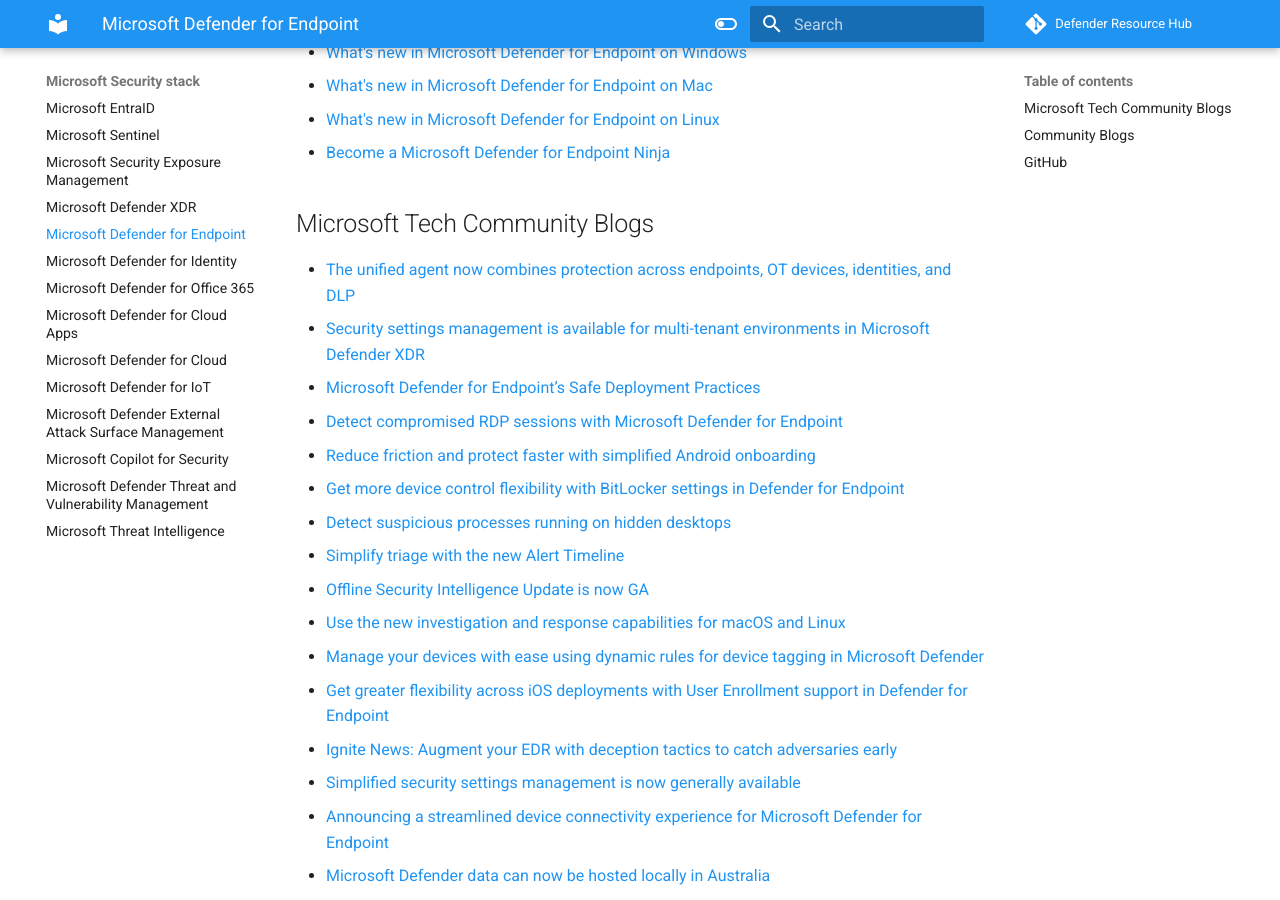
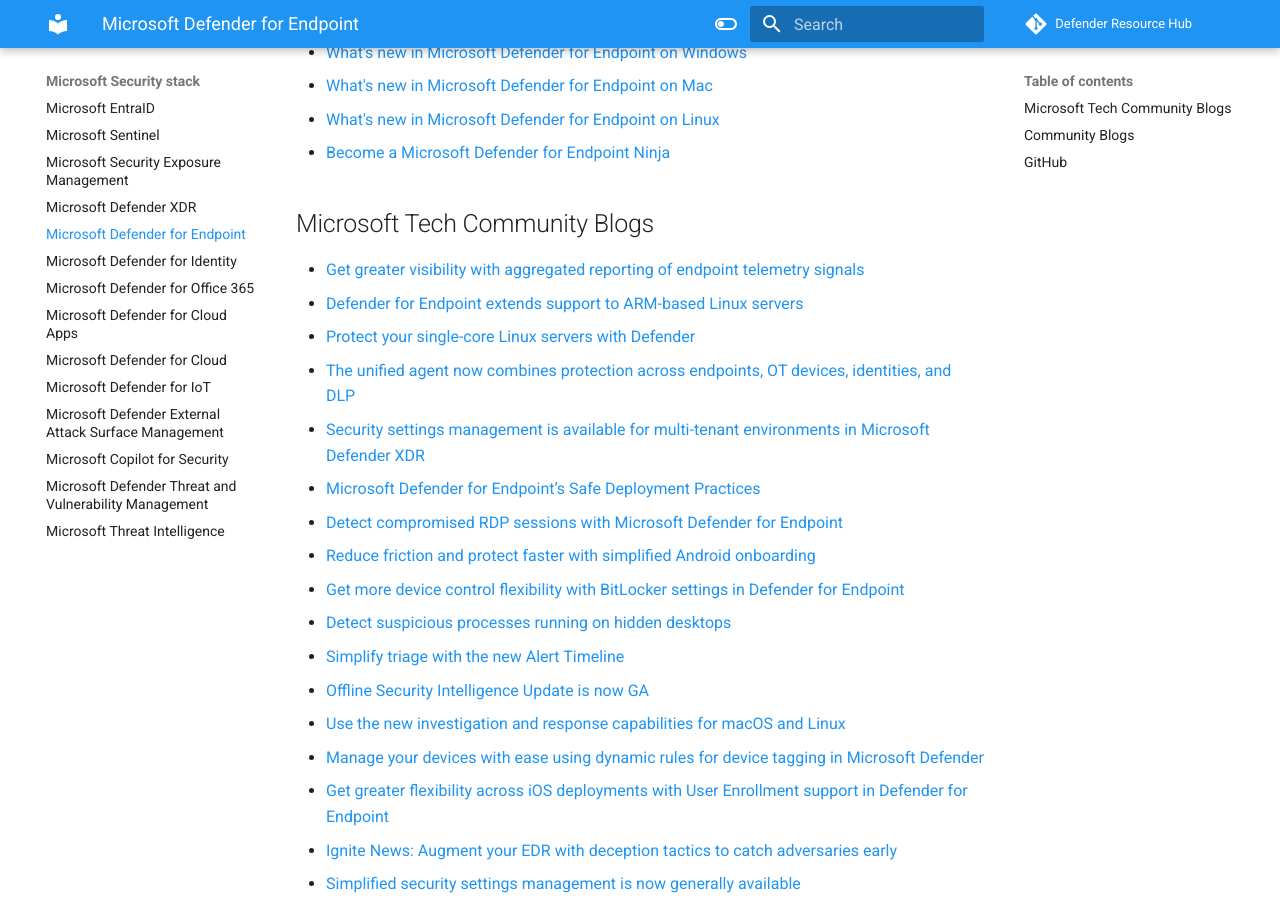
Before and after one commit to alexverboon/DefenderResourceHub, an MkDocs documentation site: the page built from docs/mde.md, in a window 1280 px wide and 900 px high, scrolled down 356 px. Built offline with MkDocs 1.6.1 and Material for MkDocs 9.7.7, drawn with Linux system fonts in a browser that asks for light colours; comment, search, counter and statistics services are not loaded; some of the changed text lies outside the part shown.

Commit message:
Defender for Endpoint Updates

```diff
--- a/docs/mde.md
+++ b/docs/mde.md
@@ -12,6 +12,9 @@
 
 ## Microsoft Tech Community Blogs
 
+- [Get greater visibility with aggregated reporting of endpoint telemetry signals](https://techcommunity.microsoft.com/blog/microsoftdefenderatpblog/get-greater-visibility-with-aggregated-reporting-of-endpoint-telemetry-signals/4366712)
+- [Defender for Endpoint extends support to ARM-based Linux servers](https://techcommunity.microsoft.com/blog/microsoftdefenderatpblog/defender-for-endpoint-extends-support-to-arm-based-linux-servers/4364066)
+- [Protect your single-core Linux servers with Defender](https://techcommunity.microsoft.com/blog/microsoftdefenderatpblog/protect-your-single-core-linux-servers-with-defender/4356966)
 - [The unified agent now combines protection across endpoints, OT devices, identities, and DLP](https://techcommunity.microsoft.com/blog/microsoftdefenderatpblog/the-unified-agent-now-combines-protection-across-endpoints-ot-devices-identities/4303805)
 - [Security settings management is available for multi-tenant environments in Microsoft Defender XDR](https://techcommunity.microsoft.com/t5/microsoft-defender-for-endpoint/security-settings-management-is-available-for-multi-tenant/ba-p/4250996)
 - [Microsoft Defender for Endpoint’s Safe Deployment Practices](https://techcommunity.microsoft.com/t5/microsoft-defender-for-endpoint/microsoft-defender-for-endpoint-s-safe-deployment-practices/ba-p/4220342)
@@ -253,6 +256,8 @@
 
 ## Community Blogs
 
+- [Working with tamper protection on Windows devices to protect security settings](https://petervanderwoude.nl/post/tag/microsoft-defender-for-endpoint/)
+- [Jeffrey Appel - Defender for Endpoint blogs](https://jeffreyappel.nl/tag/defender-for-endpoint/)
 - [Silencing Microsoft Defender for Endpoint using firewall rules](https://medium.com/csis-techblog/silencing-microsoft-defender-for-endpoint-using-firewall-rules-3839a8bf8d18)
 - [EDR Silencers and Beyond: Exploring Methods to Block EDR Communication - Part 1](https://cloudbrothers.info/edr-silencers-exploring-methods-block-edr-communication-part-1/)
 - [EDR Silencer and Beyond: Exploring Methods to Block EDR Communication - Part 2](https://academy.bluraven.io/blog/edr-silencer-and-beyond-exploring-methods-to-block-edr-communication-part-2)
```
Also changed, not shown: other parts of docs/mde.md (+1 -0 lines).
